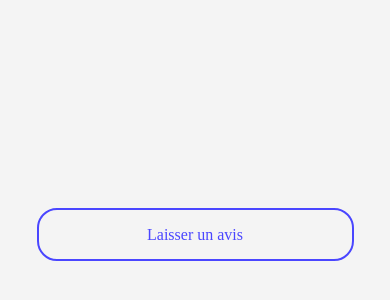
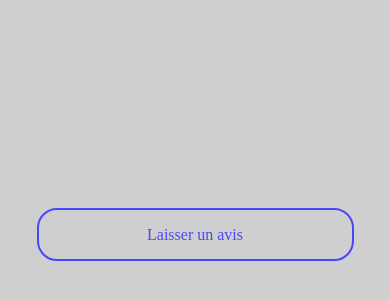
Before and after one commit to VincentHuber/MoveApp-front, a React Native app: screen / in a window 390 px wide. Shown: the part 38-338 px from the top of the page. Built offline with nearby package versions, Linux system fonts and the light colour scheme.

Commit message:
move jr3 backend

```diff
--- a/screens/ReviewScreen.js
+++ b/screens/ReviewScreen.js
@@ -6,7 +6,7 @@ import {
   TouchableOpacity,
   Image,
   Modal,
-  TextInput,
+  TextInput, KeyboardAvoidingView, Platform, StatusBar,
 } from 'react-native';
 import Icon from 'react-native-vector-icons/FontAwesome';
 
@@ -32,7 +32,13 @@ export default function ReviewScreen() {
 
 
 return (
-<View style={styles.container}>
+  <KeyboardAvoidingView
+      style={styles.container}
+      behavior={Platform.OS === 'ios' ? 'padding' : null}
+      keyboardVerticalOffset={Platform.OS === 'ios' ? 64 : 0}
+    >
+      <StatusBar backgroundColor="transparent" barStyle="dark-content" translucent={true}/>
+      <View>
       {isReviewVisible && (
       <TouchableOpacity style={styles.button} onPress={toggleVisibility}>
         <Text style={styles.text}>Laisser un avis</Text>
@@ -55,10 +61,8 @@ return (
               </TouchableOpacity>
               </View>)}
 
-
-
-
-  </View>
+        </View>
+      </KeyboardAvoidingView>
 
 
 
@@ -70,9 +74,11 @@ return (
 const styles = StyleSheet.create({
   container: {
     flex: 1,
-    backgroundColor: '#F4F4F4',
+    backgroundColor: '#CFCFCF',
     alignItems: 'center',
     justifyContent: 'center',
+    paddingTop: StatusBar.currentHeight || 0,
+
   },
 
   button: {
@@ -94,50 +100,36 @@ const styles = StyleSheet.create({
     paddingTop: 4,
   },
 
-  /*inputtext:{
-    width: 50,
-    height: 100,
-    paddingLeft: 180,
-    paddingRight:180,
-    borderRadius: 20,
-    borderColor:'gray',
 
 
-  },*/
-
   inputWrapper: {
-    backgroundColor:"yellow",
+    backgroundColor:"#FFFFFF",
     width: 317,
     height:328,
-    borderRadius: 20, // Ajout du border radius
-    overflow: 'hidden', // Pour que le contenu déborde
-    marginBottom: 10,
-
-  },
+    borderRadius: 20,
+    overflow: 'hidden',
+    marginBottom: 10,},
+    //maxHeight: Dimensions.get('window').height - (StatusBar.currentHeight || 0) - 100},
 
   input: {
 
-    backgroundColor:'gray',
+    backgroundColor:'#F4F4F4',
     color :'black',
     height: 180,
     marginBottom:50,
     marginTop:130,
     width: 300,
     marginLeft:8,
-    paddingLeft:100,
+    paddingLeft:10,
     borderRadius: 20,
-
-  },
-
-  buttonreviewcontainer:{
-
+    //justifyContent: 'flex-start',
+    //alignItems: 'center',
 
   },
 
   buttonReview:{
     fontFamily: 'Poppins_600SemiBold',
-    borderColor: '#4A46FF',
-    borderWidth: 2,
+    backgroundColor:'#4A46FF',
     width: 317,
     height: 53,
     //marginBottom:5000,
@@ -150,10 +142,10 @@ const styles = StyleSheet.create({
   },
 
   textReview:{
-    color: '#4A46FF',
+    color: 'white',
     paddingTop: 5,
 
-  }
+  },
 
 });
 
```
